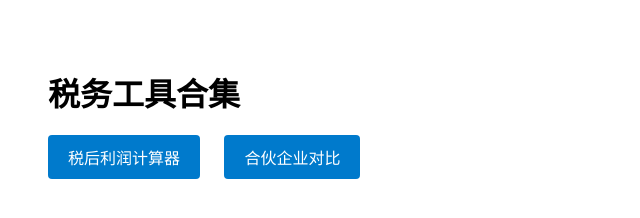
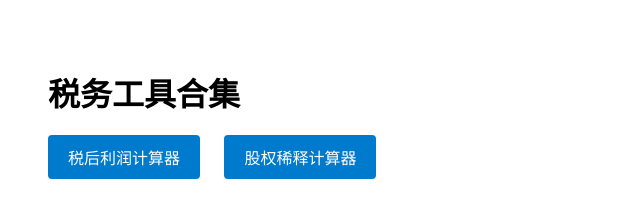
Before and after one commit to YYtong98/company-startup-tools, a plain HTML site: page index.html in a window 1280 px wide. Shown: the whole page, without its empty margins (0-640 px from the left). Drawn offline with Linux system fonts and the light colour scheme.

Commit message:
Update index.html

```diff
--- a/index.html
+++ b/index.html
@@ -23,7 +23,7 @@
   <nav>
     <!-- 链接到你的两个项目页面 -->
     <a href="https://yytong98.github.io/taxcalculator/">税后利润计算器</a>
-    <a href="https://yytong98.github.io/-/">合伙企业对比</a>
+    <a href="https://yytong98.github.io/-/">股权稀释计算器</a>
   </nav>
 </body>
 </html>
```
